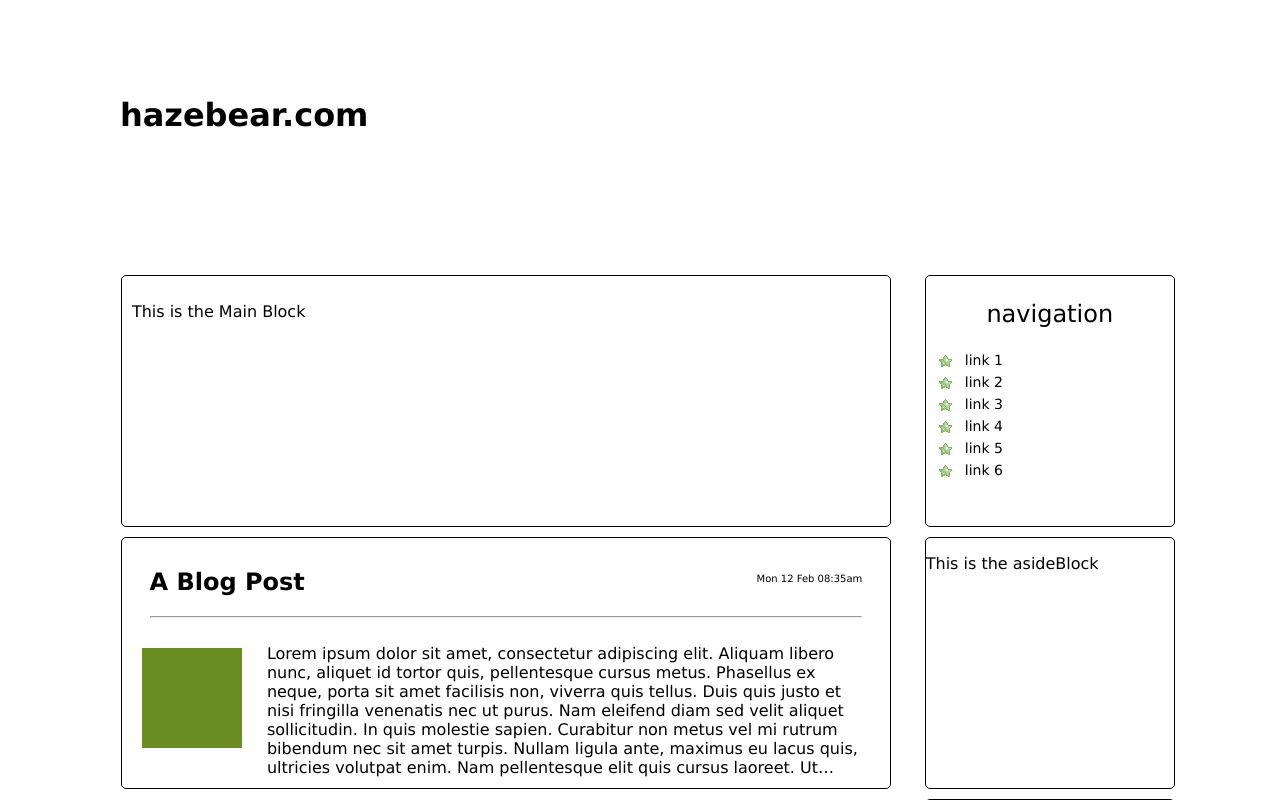
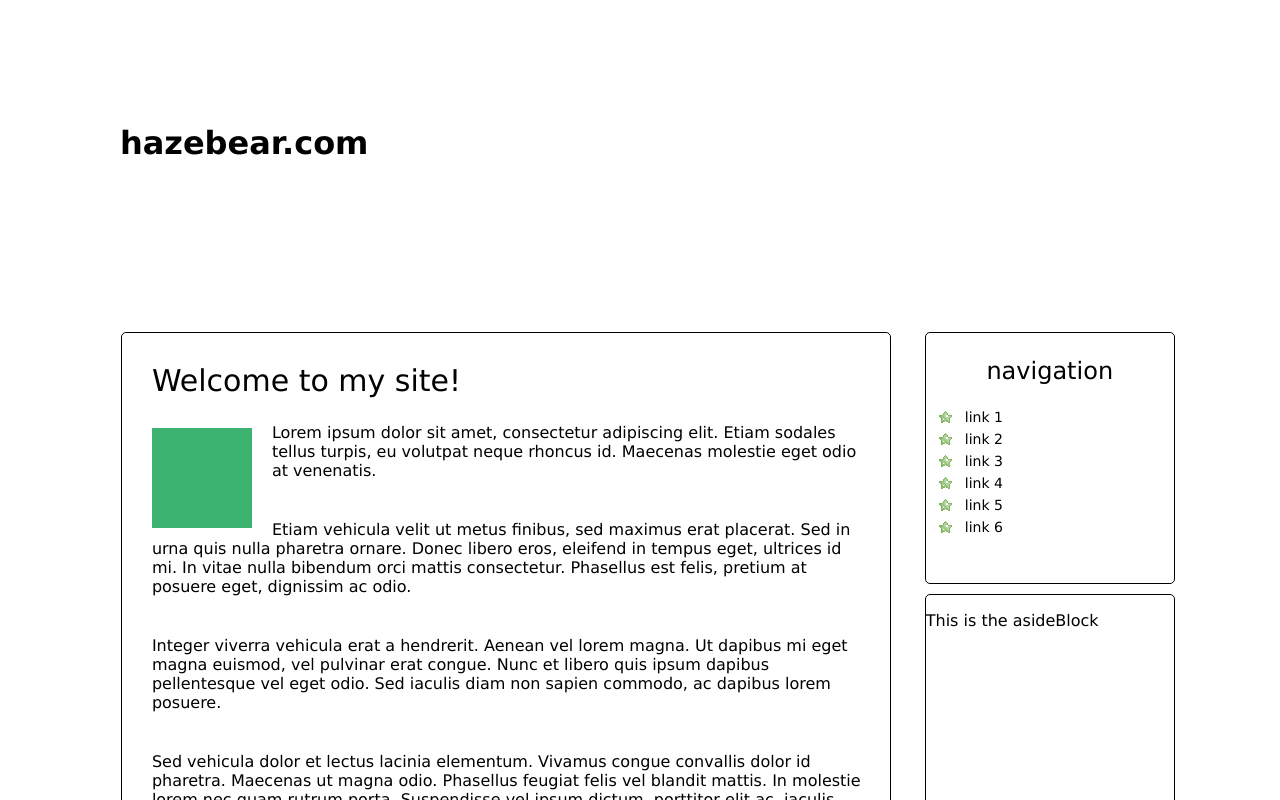
Before and after one commit to haze-bear/hazebear, a React (Create React App) app: page / in a window 1280 px wide. Shown: the top 800 px of the page. Built offline with nearby package versions, Linux system fonts and the light colour scheme.

Commit message:
padded out main block with filler

```diff
--- a/src/components/mainBlock/mainBlock.css
+++ b/src/components/mainBlock/mainBlock.css
@@ -1,10 +1,29 @@
 .mainBlock {
     border: 1px solid black;
     border-radius: 5px;
-    height: 250px;
+    min-height: 250px;
     margin-top: 10px;
 }
 
 .mainBlock p {
     padding: 10px;
+    margin: 15px 10px 20px 20px;
 }
+
+.avatarHolder {
+    float: left;
+    margin: 30px 20px 10px 30px ;
+    height: 100px;
+    width: 100px;
+    background: mediumseagreen;
+}
+
+.titleHolder {
+    width: 100%;
+    font-size: 30px;
+}
+
+.titleHolder p {
+    padding: 0;
+    margin: 30px 0px 0px 30px;
+}
--- a/src/components/mainBlock/mainBlock.js
+++ b/src/components/mainBlock/mainBlock.js
@@ -4,7 +4,21 @@ import './mainBlock.css'
 function MainBlock() {
     return (
         <div className='mainBlock'>
-            <p>This is the Main Block</p>
+            <div className='titleHolder'>
+                <p>Welcome to my site!</p>
+            </div>
+            <div className='avatarHolder'></div>
+            <p>Lorem ipsum dolor sit amet, consectetur adipiscing elit. Etiam sodales tellus turpis, eu volutpat neque rhoncus id. Maecenas molestie eget odio at venenatis.</p>
+
+            <p> Etiam vehicula velit ut metus finibus, sed maximus erat placerat. Sed in urna quis nulla pharetra ornare. Donec libero eros, eleifend in tempus eget, ultrices id mi. In vitae nulla bibendum orci mattis consectetur. Phasellus est felis, pretium at posuere eget, dignissim ac odio.</p>
+
+            <p> Integer viverra vehicula erat a hendrerit. Aenean vel lorem magna. Ut dapibus mi eget magna euismod, vel pulvinar erat congue. Nunc et libero quis ipsum dapibus pellentesque vel eget odio. Sed iaculis diam non sapien commodo, ac dapibus lorem posuere. </p>
+
+            <p>Sed vehicula dolor et lectus lacinia elementum. Vivamus congue convallis dolor id pharetra. Maecenas ut magna odio. Phasellus feugiat felis vel blandit mattis. In molestie lorem nec quam rutrum porta. Suspendisse vel ipsum dictum, porttitor elit ac, iaculis tellus. Donec vitae est facilisis, tempus augue in, tristique tortor. Duis nec dolor euismod, congue velit tincidunt, blandit sem. Vivamus congue urna non tortor tempus dapibus. </p>
+
+           <p>Duis efficitur felis sed odio bibendum volutpat. Proin scelerisque augue bibendum consectetur tempor.</p>
+
+            <p>Proin placerat ipsum non tortor viverra, vitae molestie libero pellentesque.</p>
         </div>
     );
 };
```
